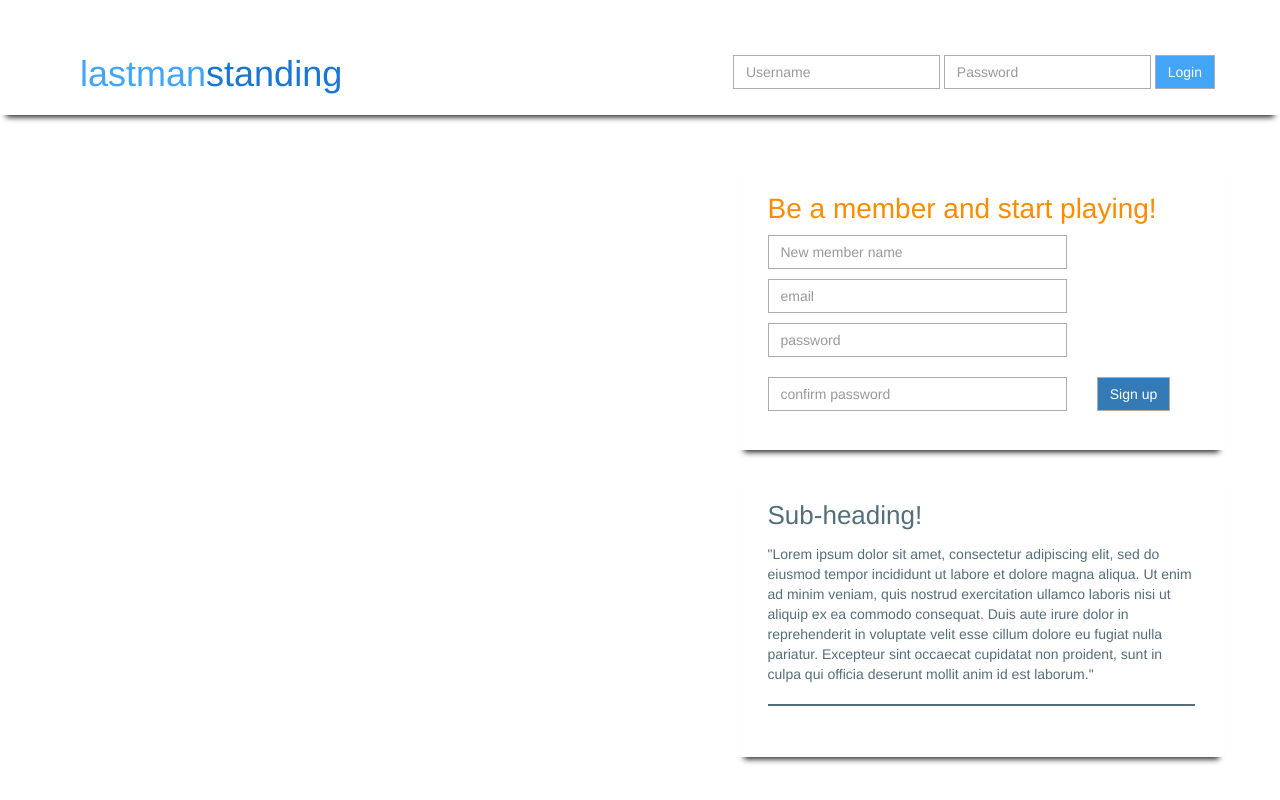
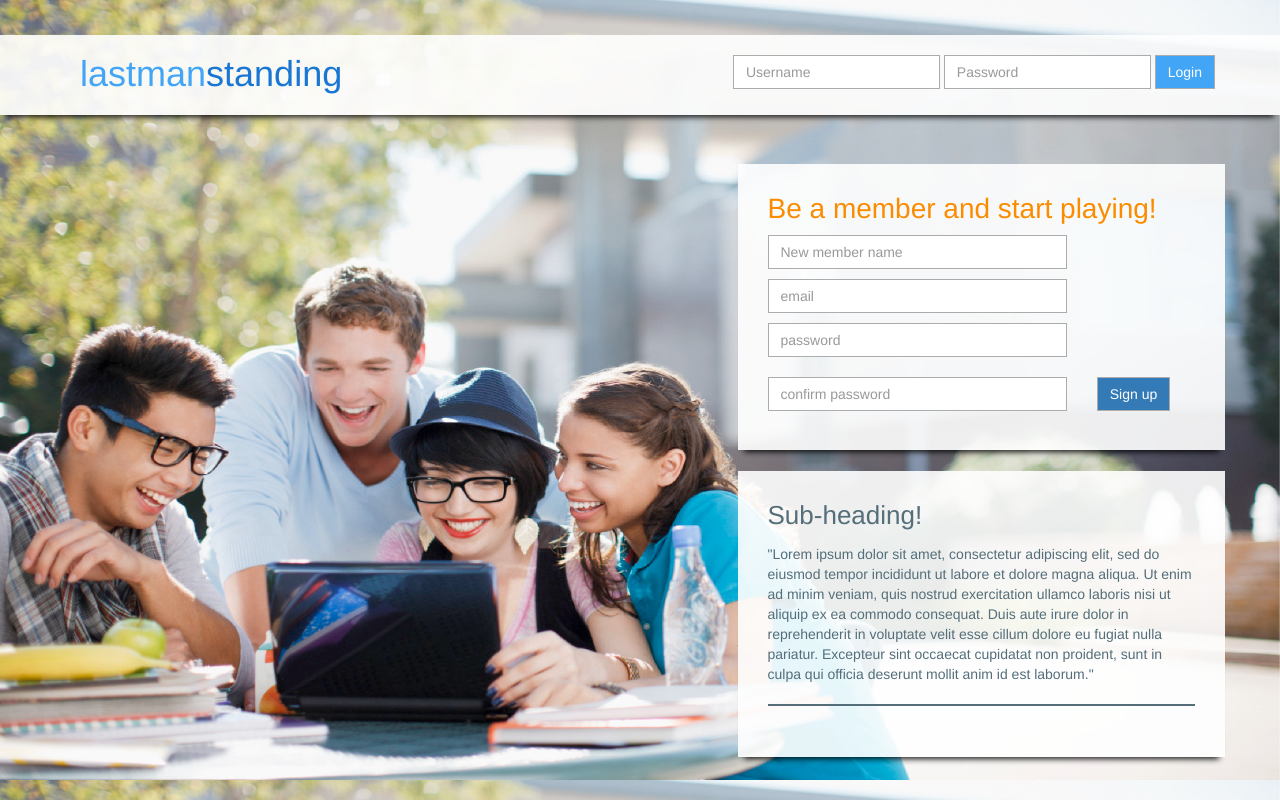
Before and after one commit to previdus/gamify-api, a Java web app: template Gamify/src/main/webapp/WEB-INF/views/account/LoginPage.jsp in a window 1280 px wide. Run offline with Tomcat 11, a stand-in JSP engine, Linux system fonts and the light colour scheme; the template is opened without the code that fills it, so the values that code supplies are empty; some libraries are stand-ins or nearby versions.

Commit message:
getting rid of top left no repeat  in login_page.css

```diff
--- a/Gamify/src/main/webapp/resources/css/login_page.css
+++ b/Gamify/src/main/webapp/resources/css/login_page.css
@@ -1,5 +1,5 @@
 #login {
-  background-image: url("../images/login_bg.png") top left no-repeat;
+  background-image: url("../images/login_bg.jpg");
   background-size: 100% 100%;
 }
 
```
Also changed, not shown: Gamify/src/main/webapp/resources/images/login_bg.png (deleted).
